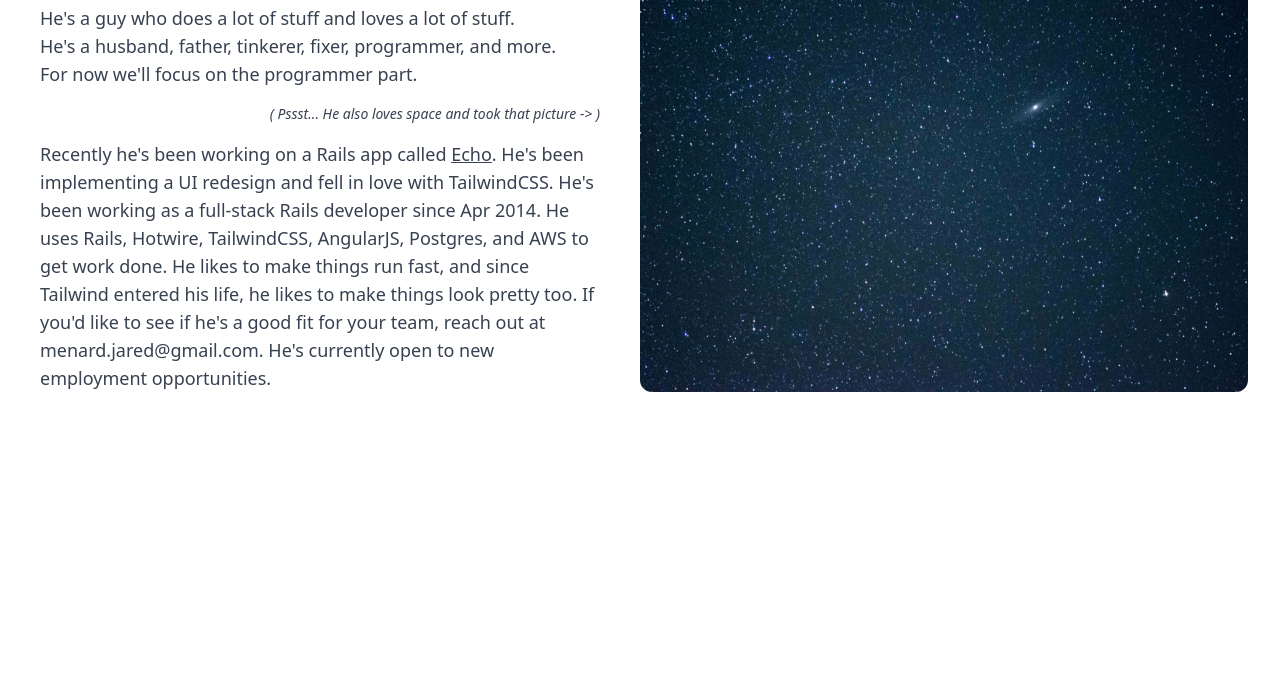
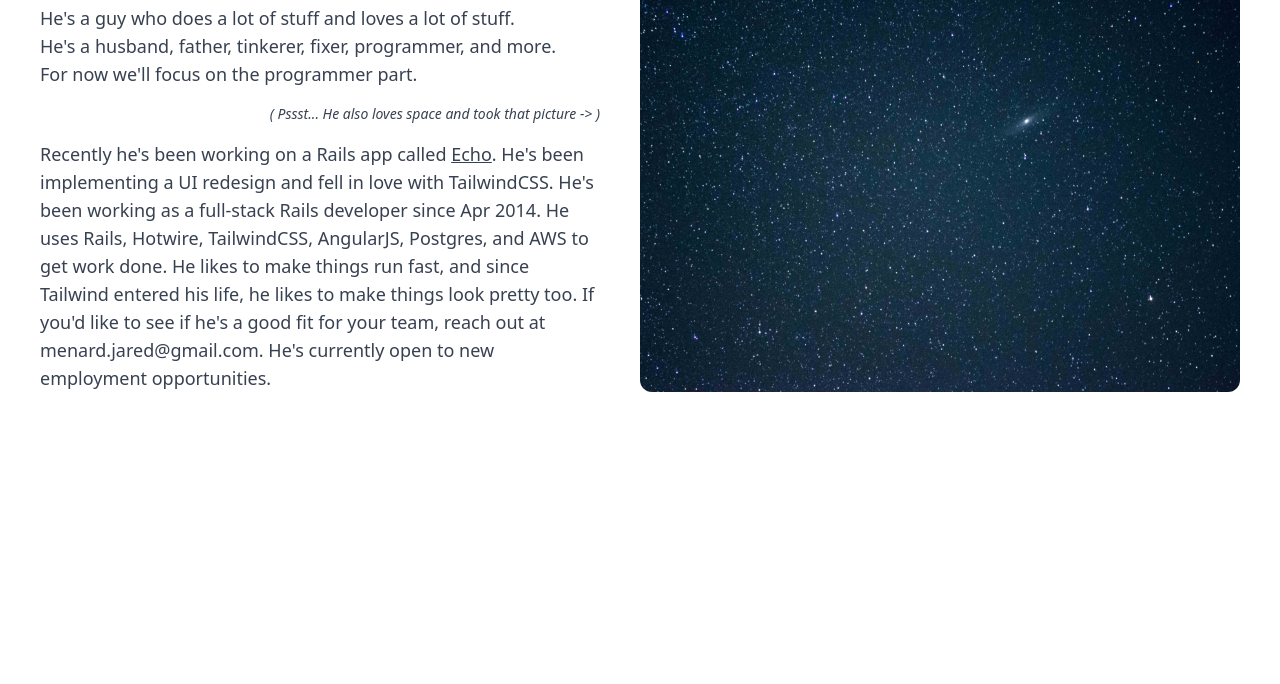
Before and after one commit to edgartheunready/edgartheunready.github.io, a website built with Vite: page index.html in a window 1280 px wide. Shown: the part 116-800 px from the top of the page. Built offline with nearby package versions, Linux system fonts and the light colour scheme.

Commit message:
tweaking padding

```diff
--- a/index.html
+++ b/index.html
@@ -24,7 +24,7 @@
           <img class="lg:hidden rounded-xl mt-4 inset-0 w-full h-full object-cover object-center" src="/img/andromeda.jpg" alt="">
 
         </div>
-        <div class="relative mr-8">
+        <div class="relative mr-10 mt-6">
           <img class="rounded-xl absolute inset-0 w-full h-full object-cover object-center" src="/img/andromeda.jpg" alt="">
         </div>
 
```
